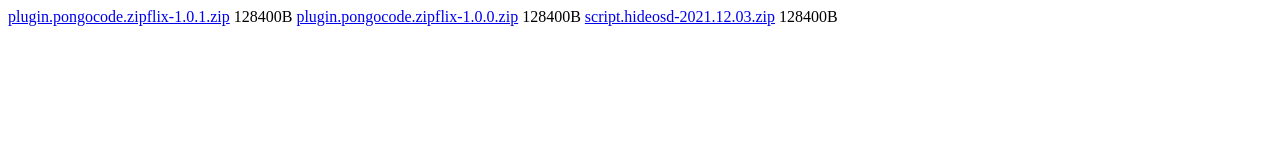
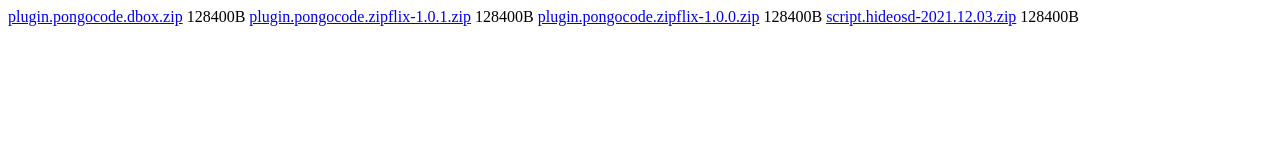
Before and after one commit to pongocode/pongocode.github.io, a plain HTML site: page index.html in a window 1280 px wide. Drawn offline with Linux system fonts and the light colour scheme.

Commit message:
Update index.html

```diff
--- a/index.html
+++ b/index.html
@@ -1,3 +1,5 @@
+<a href="plugin.pongocode.dbox.zip">plugin.pongocode.dbox.zip</a> 128400B
+
 <a href="plugin.pongocode.zipflix-1.0.1.zip">plugin.pongocode.zipflix-1.0.1.zip</a> 128400B
 
 <a href="plugin.pongocode.zipflix-1.0.0.zip">plugin.pongocode.zipflix-1.0.0.zip</a> 128400B
```
